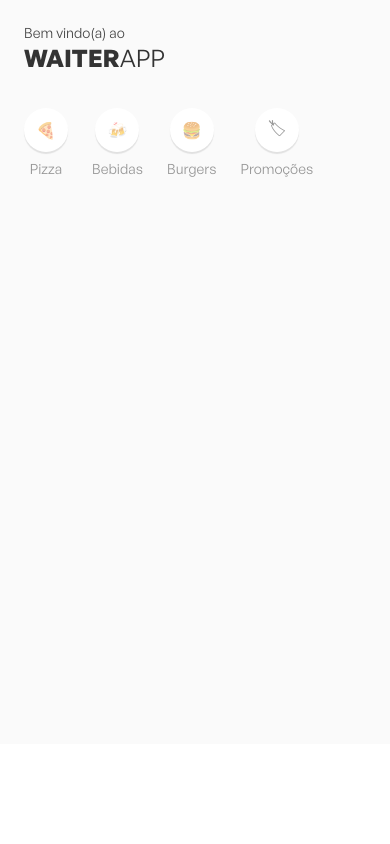
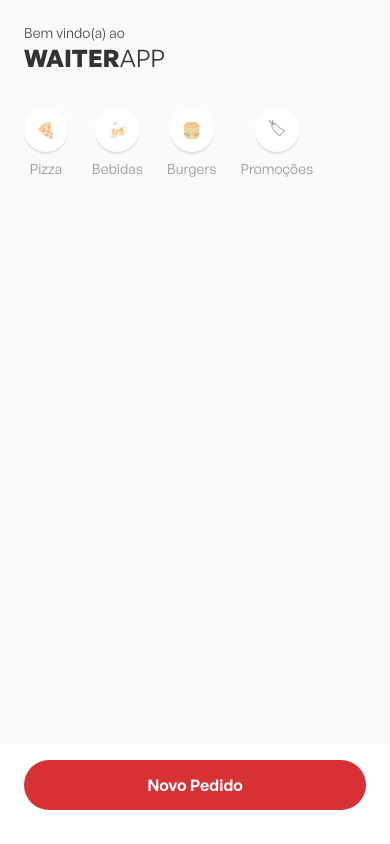
Before and after one commit to walteralcantara/waiterapp, a React Native app in the folder mobile/: screen / in a window 390 px wide. Built offline with nearby package versions, Linux system fonts and the light colour scheme.

Commit message:
footer component done

```diff
--- /dev/null
+++ b/mobile/src/components/Button/index.tsx
@@ -0,0 +1,19 @@
+import { Text } from '../Text';
+
+import * as S from './styled';
+
+interface ButtonProps {
+  children: string;
+  disabled?: boolean;
+  onPress: () => void;
+}
+
+export function Button({ children, disabled, onPress }: ButtonProps) {
+  return (
+    <S.Container onPress={onPress} disabled={disabled}>
+      <Text color="#fff" weight="600">
+        {children}
+      </Text>
+    </S.Container>
+  );
+}
--- /dev/null
+++ b/mobile/src/components/Button/styled.ts
@@ -0,0 +1,9 @@
+import styled from 'styled-components/native';
+
+export const Container = styled.TouchableOpacity`
+  background: ${({ disabled }) => (disabled ? '#999' : '#d73035')};
+  border-radius: 48px;
+  padding: 14px 24px;
+  align-items: center;
+  justify-content: center;
+`;
--- a/mobile/src/main/index.tsx
+++ b/mobile/src/main/index.tsx
@@ -1,3 +1,4 @@
+import { Button } from '../components/Button';
 import { Categories } from '../components/Categories';
 import { Header } from '../components/Header';
 import { Menu } from '../components/Menu';
@@ -20,7 +21,9 @@ export function Main() {
       </S.Container>
 
       <S.Footer>
-        <S.FooterContainer></S.FooterContainer>
+        <S.FooterContainer>
+          <Button onPress={() => alert('HEY')}>Novo Pedido</Button>
+        </S.FooterContainer>
       </S.Footer>
     </>
   );
--- a/mobile/src/main/styled.ts
+++ b/mobile/src/main/styled.ts
@@ -22,6 +22,7 @@ export const MenuContainer = styled.View`
 export const Footer = styled.View`
   min-height: 100px;
   background: #fff;
+  padding: 16px 24px;
 `;
 
 export const FooterContainer = styled.SafeAreaView``;
```
